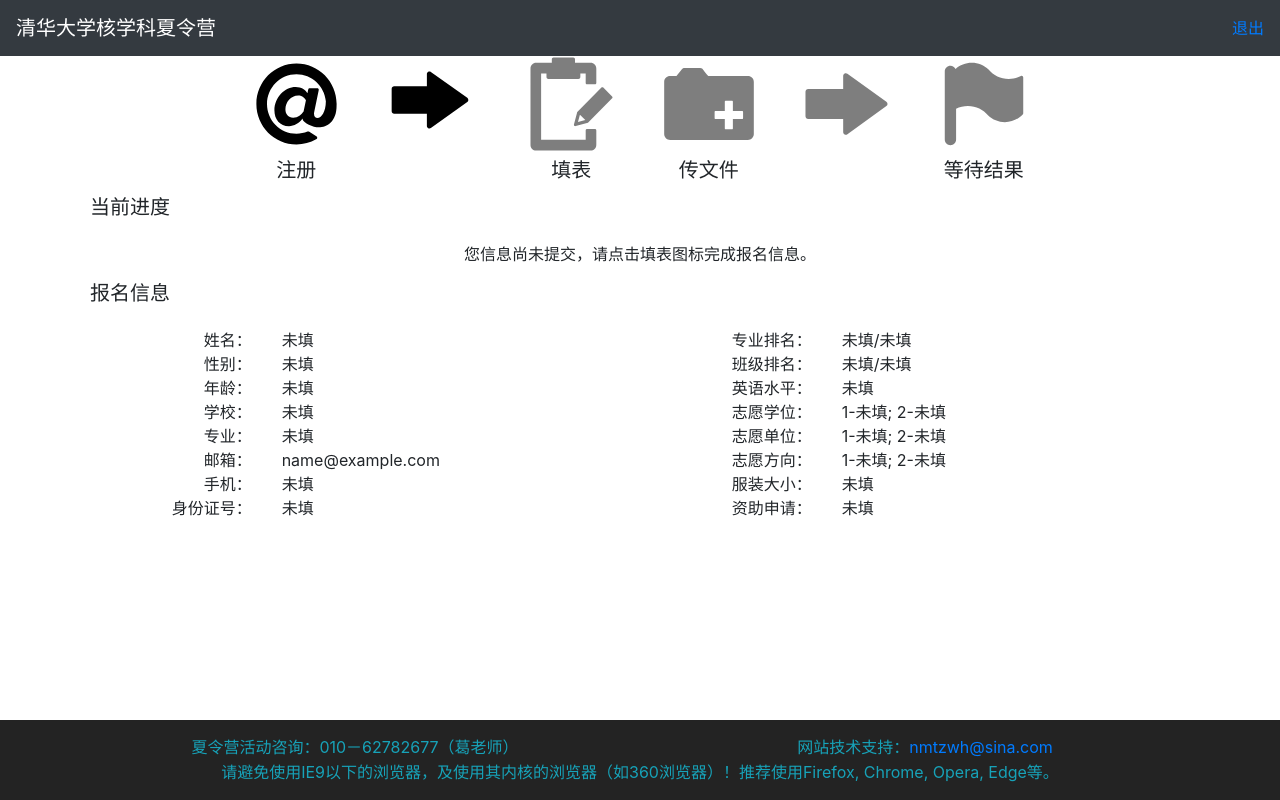
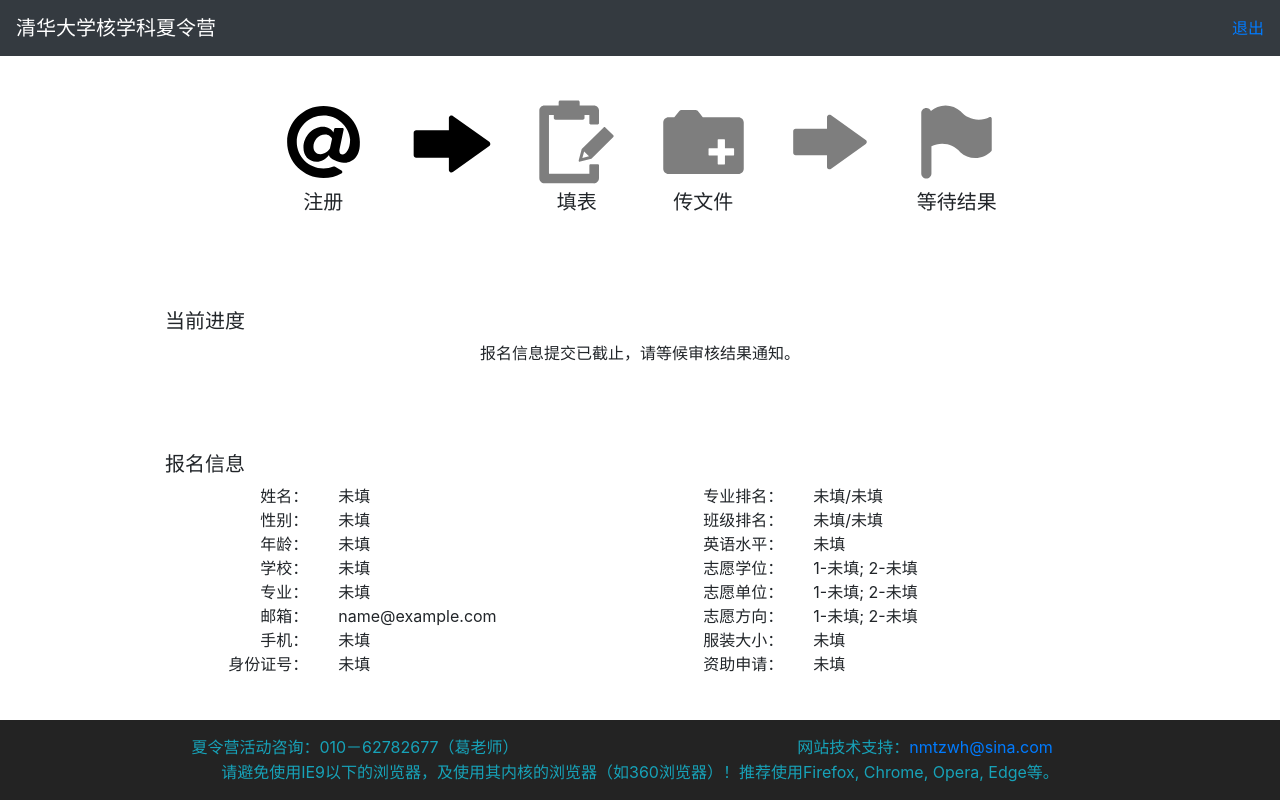
Before and after one commit to lixx11/Lab311, a Django app: page /profile/ in a window 1280 px wide. Run offline with Django 3.2, Linux system fonts and the light colour scheme; the visitor is signed in with stand-in values (Sample User, id 1); data comes from the database, SQL or seed files in the repository; some libraries are stand-ins or nearby versions.

Commit message:
add deadline for profile submission

```diff
--- a/SummerSchool/camper/templates/camper/profile.html
+++ b/SummerSchool/camper/templates/camper/profile.html
@@ -1,9 +1,10 @@
 {% extends 'base.html' %}
 {% block content %}
-    <main class="container">
+    <main class="container" style="height: 100%">
         {% csrf_token %}
+        <div class="row justify-content-center align-items-center" style="height: 100%">
+            <div class="container col-md-8 align-items-center">
                 <div class="row justify-content-center">
-            <div class="row col-md-9">
                     <div class="col-md-2 justify-content-center">
                         <a class="justify-content-center" href="#">
                             <img id="sign-up" src="/static/img/fi-at-sign.svg" style="opacity: 1; width: 100%">
@@ -43,11 +44,15 @@
                     </div>
                 </div>
             </div>
-        <h5 style="padding: 5px">当前进度</h5>
-        <div class="row justify-content-center" style="padding: 10px">
-            <div class="row">
-                <div id="notification" class="text-center">
-                    {% if profile_form.is_confirmed.value != '是' %}
+            <div class="container col-md-10 align-items-center">
+                <div class="row text-left">
+                    <h5>当前进度</h5>
+                </div>
+                <div class="row text-center justify-content-center">
+                    <div id="notification">
+                        {% if submission_over %}
+                            报名信息提交已截止，请等候审核结果通知。
+                        {% elif profile_form.is_confirmed.value != '是' %}
                             您信息尚未提交，请点击填表图标完成报名信息。
                         {% elif not file_upload_form.personal_statement.value %}
                             您个人陈述文件未上传，请点击传文件图标上传相关文件。
@@ -60,8 +65,11 @@
                     </div>
                 </div>
             </div>
-        <h5 style="padding: 5px">报名信息</h5>
-        <div class="row justify-content-center" style="padding: 10px">
+            <div class="container col-md-10 align-items-center">
+                <div class="row text-left">
+                    <h5>报名信息</h5>
+                </div>
+                <div class="row justify-content-center">
                     <div class="col-md-6">
                         <div class="row justify-content-center">
                             <div class="col-md-4">
@@ -124,7 +132,8 @@
                         </div>
                     </div>
                 </div>
-
+            </div>
+        </div>
         <div class="modal fade" id="profileModal" tabindex="-1" role="dialog" aria-labelledby="profileModalLabel"
              aria-hidden="true">
             <div class="modal-dialog modal-lg" role="document">
@@ -162,7 +171,8 @@
                             </div>
                             <div class="form-group row align-items-center">
                                 <label for="school" class="col-form-label col-sm-3 text-right">学校：</label>
-                                <input type="text" class="form-control col-sm-3 text-right" id="school" name="school"
+                                <input type="text" class="form-control col-sm-3 text-right" id="school"
+                                       name="school"
                                        value="{{ profile_form.school.value|default_if_none:'' }}">
                                 <label for="major" class="col-form-label col-sm-2 text-right">专业：</label>
                                 <input type="text" class="form-control col-sm-3 text-right" id="major" name="major"
@@ -199,13 +209,15 @@
                             <div class="form-group row align-items-center">
                                 <label for="english_level" class="col-form-label col-sm-3 text-right">英语水平：</label>
                                 <input type="text" class="form-control col-sm-8 text-right" id="english_level"
-                                       name="english_level" value="{{ profile_form.english_level.value|default:'' }}">
+                                       name="english_level"
+                                       value="{{ profile_form.english_level.value|default:'' }}">
                             </div>
                             <div class="dropdown-divider"></div>
 
                             <div class="form-group row align-items-center">
                                 <label for="first_degree" class="col-form-label col-sm-3 text-right">一志愿学位：</label>
-                                <select class="form-control col-sm-3 text-right" id="first_degree" name="first_degree">
+                                <select class="form-control col-sm-3 text-right" id="first_degree"
+                                        name="first_degree">
                                     <option value="" {% if not profile_form.first_degree.value %}
                                             selected
                                     {% endif %}>------------------------
@@ -236,7 +248,8 @@
                                 </select>
                             </div>
                             <div class="form-group row align-items-center">
-                                <label for="first_institute" class="col-form-label col-sm-3 text-right">一志愿院系：</label>
+                                <label for="first_institute"
+                                       class="col-form-label col-sm-3 text-right">一志愿院系：</label>
                                 <select class="form-control col-sm-3 text-right" id="first_institute"
                                         name="first_institute">
                                     <option value="">------------------------</option>
@@ -249,7 +262,8 @@
                                     {% endif %}>核研院
                                     </option>
                                 </select>
-                                <label for="second_institute" class="col-form-label col-sm-2 text-right">二志愿院系：</label>
+                                <label for="second_institute"
+                                       class="col-form-label col-sm-2 text-right">二志愿院系：</label>
                                 <select class="form-control col-sm-3 text-right" id="second_institute"
                                         name="second_institute">
                                     <option value="" selected="selected">------------------------</option>
@@ -264,7 +278,8 @@
                                 </select>
                             </div>
                             <div class="form-group row align-items-center">
-                                <label for="first_interest" class="col-form-label col-sm-3 text-right">一志愿方向：</label>
+                                <label for="first_interest"
+                                       class="col-form-label col-sm-3 text-right">一志愿方向：</label>
                                 <select class="form-control col-sm-3 text-right" id="first_interest"
                                         name="first_interest">
                                     <option value="">------------------------</option>
@@ -284,7 +299,8 @@
                                             selected
                                     {% endif %}>核能科学与工程
                                     </option>
-                                    <option value="裂变能科学与工程" {% if profile_form.first_interest.value == '裂变能科学与工程' %}
+                                    <option value="裂变能科学与工程"
+                                            {% if profile_form.first_interest.value == '裂变能科学与工程' %}
                                             selected
                                             {% endif %}>裂变能科学与工程
                                     </option>
@@ -316,7 +332,8 @@
                                     {% endif %}>安全科学与工程
                                     </option>
                                 </select>
-                                <label for="second_interest" class="col-form-label col-sm-2 text-right">二志愿方向：</label>
+                                <label for="second_interest"
+                                       class="col-form-label col-sm-2 text-right">二志愿方向：</label>
                                 <select class="form-control col-sm-3 text-right" id="second_interest"
                                         name="second_interest">
                                     <option value="">------------------------</option>
@@ -336,7 +353,8 @@
                                             selected
                                     {% endif %}>核能科学与工程
                                     </option>
-                                    <option value="裂变能科学与工程" {% if profile_form.second_interest.value == '裂变能科学与工程' %}
+                                    <option value="裂变能科学与工程"
+                                            {% if profile_form.second_interest.value == '裂变能科学与工程' %}
                                             selected
                                             {% endif %}>裂变能科学与工程
                                     </option>
@@ -457,7 +475,7 @@
                         <h5 class="modal-title" id="fileModalLabel">提交文件</h5>
                     </div>
                     <div class="modal-body">
-                        <form method="post" action="/upload/" enctype="multipart/form-data">
+                        <form method="post" action="/upload/" enctype="multipart/form-data" id="file_upload_form">
                             {% csrf_token %}
                             <div class="from-group row">
                                 <label class="col-sm-3 text-right">个人陈述</label>
@@ -496,18 +514,20 @@
     </main>
 {% endblock %}
 
-{% block script %}
-    $(document).ready(function() {
-    $('[name=fund_applied]').change(function() {
+{% block extrascript %}
+    <script>
+        $(document).ready(function () {
+            $('[name=fund_applied]').change(function () {
                     if (this.value == '是') {
                         $('#fund_application_text').prop("disabled", false);
                     }
                     else if (this.value == '否') {
                         $('#fund_application_text').prop("disabled", true);
                     }
-    });
+                }
+            );
 
-    $('#is_confirmed').change(function() {
+            $('#is_confirmed').change(function () {
                     if (this.checked) {
                         $('#profile_btn').html('提交');
                         $('#is_confirmed').prop('value', '是');
@@ -516,12 +536,13 @@
                         $('#profile_btn').html('暂存');
                         $('#is_confirmed').prop('value', '否');
                     }
-    });
+                }
+            );
 
             if ('{{ profile_form.is_confirmed.value }}' == '是') {
                 $('#profile_form :input').prop('disabled', true);
-    };
-    });
+            }
+            ;
 
             $('#is_confirmed').change(function () {
                     if (this.checked) {
@@ -530,6 +551,13 @@
                     else {
                         $('#profile_form :input').prop('required', false);
                     }
+                }
+            );
+
+            if ("{{ submission_over }}" == "True") {
+                $('#profile_form :input').prop('disabled', true);
+                $('#file_upload_form :input').prop('disabled', true);
+            }
         });
-
+    </script>
 {% endblock %}
--- a/SummerSchool/camper/views.py
+++ b/SummerSchool/camper/views.py
@@ -4,6 +4,8 @@
 from django.core.exceptions import ObjectDoesNotExist
 from .forms import ProfileForm, FileUploadForm
 from .models import Profile
+import datetime
+from django.conf import settings
 
 
 # Create your views here.
@@ -18,7 +20,15 @@
     except ObjectDoesNotExist:
         return redirect('/accounts/login')
 
+    now = datetime.datetime.now()
+    if now.month >= settings.DEADLINE['month'] and now.day >= settings.DEADLINE['day']:
+        submission_over = True
+    else:
+        submission_over = False
+
     if request.method == 'POST':
+        if submission_over:
+            return HttpResponse('报名信息提交已截止！')
         profile = Profile.objects.get(user=user)
         if profile.is_confirmed == '是':
             return HttpResponse('申请表已确认，无法修改')
@@ -27,11 +37,7 @@
         if form.is_valid():
             profile = form.save(commit=False)
             profile.user = user
-            update_fields = list(form.fields.keys())
-            try:
-                profile.save(update_fields=update_fields)
-            except:
-                profile.save()
+            profile.save()
             profile = Profile.objects.get(user=user)
             profile_form = ProfileForm(instance=profile)
             file_upload_form = FileUploadForm(instance=profile)
@@ -43,7 +49,8 @@
         profile = Profile.objects.get_or_create(user=user)[0]
         profile_form = ProfileForm(instance=profile)
         file_upload_form = FileUploadForm(instance=profile)
-        context = {'profile_form': profile_form, 'file_upload_form': file_upload_form, 'user': user}
+        context = {'profile_form': profile_form, 'file_upload_form': file_upload_form, 'user': user,
+                   'submission_over': submission_over}
         return render(request, 'camper/profile.html', context)
 
 
--- a/SummerSchool/templates/base.html
+++ b/SummerSchool/templates/base.html
@@ -51,8 +51,10 @@
     $(function () {
         $('[data-toggle="tooltip"]').tooltip()
     })
-    {% block script %}{% endblock %}
 </script>
+
+{% block extrascript %}{% endblock %}
+
 
 </body>
 </html>
```
Lines whose indentation alone changed are shown as unchanged.
